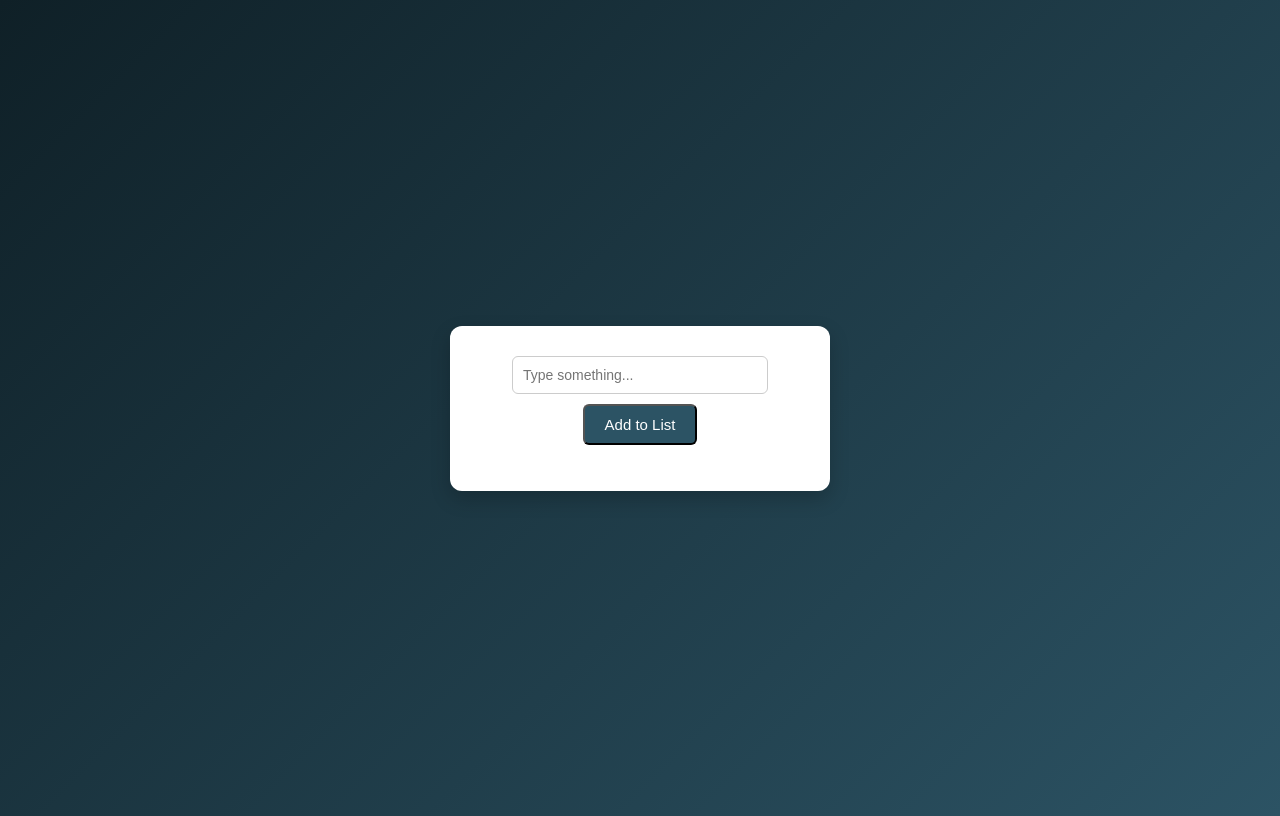
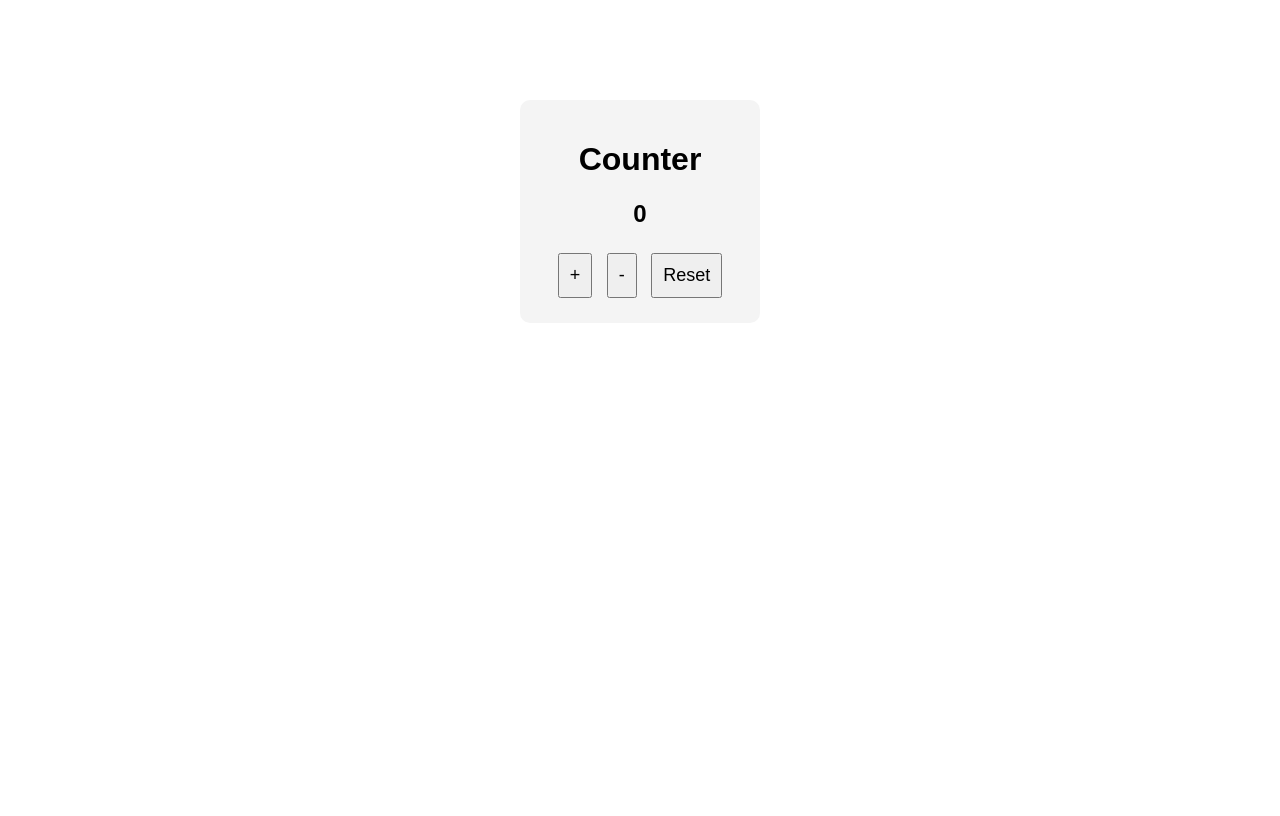
Before and after one commit to NasrinReffai/Portfolio, a plain HTML site: page index.html in a window 1280 px wide. Drawn offline with Linux system fonts and the light colour scheme.

Commit message:
Add files via upload

```diff
--- a/index.html
+++ b/index.html
@@ -1,99 +1,54 @@
-<html>
+<!DOCTYPE html>
+<html lang="en">
 <head>
+    <meta charset="UTF-8">
+    <meta name="viewport" content="width=device-width, initial-scale=1.0">
+    <title>COUNTER</title>
 <style>
  body {
-    background: linear-gradient(135deg, #0f2027, #2c5364);
-    font-family: Arial, sans-serif;
-    display: flex;
-    justify-content: center;
-    align-items: center;
-    height: 100vh;
+  font-family: Arial;
+  text-align: center;
+  margin-top: 100px;
 }
 
 .container {
-    background: white;
-    padding: 30px;
-    border-radius: 12px;
-    width: 320px;
-    text-align: center;
-    box-shadow: 0 8px 20px rgba(0,0,0,0.2);
-  }
-
-  input {
-    width: 80%;
-    padding: 10px;
-    border: 1px solid #ccc;
-    border-radius: 6px;
-    margin-bottom: 10px;
-    font-size: 14px;
+  background: #f4f4f4;
+  padding: 20px;
+  width: 200px;
+  margin: auto;
+  border-radius: 10px;
 }
 
 button {
-    padding: 10px 20px;
-    background-color: #2c5364;
-    color: white;
-    border-radius: 6px;
+  padding: 10px;
+  margin: 5px;
+  font-size: 18px;
   cursor: pointer;
-    font-size: 15px;
-    transition: 0.3s;
+}
+.container {
+  background: #f4f4f4;
+  padding: 20px;
+  width: 200px;
+  margin: auto;
+  border-radius: 10px;
 }
 
-    button:hover {
-    background-color: #1a2f3a;
-   }
-
-   ul {
-    list-style:none;
-    padding: 0;
-    margin-top: 15px;
-  }
-
-  li {
-    background: #f1f1f1;
-    margin: 5px 0;
+button {
   padding: 10px;
-    border-radius: 6px;
-    text-align: left;
+  margin: 5px;
+  font-size: 18px;
+  cursor: pointer;
 }
     </style>
-
 </head>
-<body style="background-color: darkcyan;"">
+<body>
     <div class="container">
-  <input type="text" id="userInput" placeholder="Type something...">
-  <button onclick="addInputToArray()" class="btn" >Add to List</button>
-  <p id="errorMsg" style="color:red;"></p>
-<ul id="itemList"></ul>
+        <h1>Counter</h1>
+        <h2 id="count">0</h2>
+        <button onclick="increase()">+</button>
+        <button onclick="decrease()">-</button>
+        <button onclick="reset()">Reset</button>
     </div>
-
-<script>
-  let taskList = [];
-  function addInputToArray() {
-    const inputField=document.getElementById("userInput");
-    const val = inputField.value;
-    const error = document.getElementById("errorMsg");
-
-    if (val !== "") {
-      // Push the value from the input field into the array
-      taskList.push(val);
-
-      inputField.value = "";
-      error.innerHTML = "";
-      updateUI();
-    }
-      // Clear the input field for the next entry
-    else{
-      error.innerHTML="please enter something";
-
-    }
-
-  }
-
-  function updateUI() {
-    const listElement = document.getElementById("itemList");
-    // Refresh the list display
-    listElement.innerHTML = taskList.map(item => `<li>${item}</li>`).join('');
-  }
-</script>
+    <script src="sc.js"></script>
 </body>
 </html>
```
Lines whose indentation alone changed are shown as unchanged.
